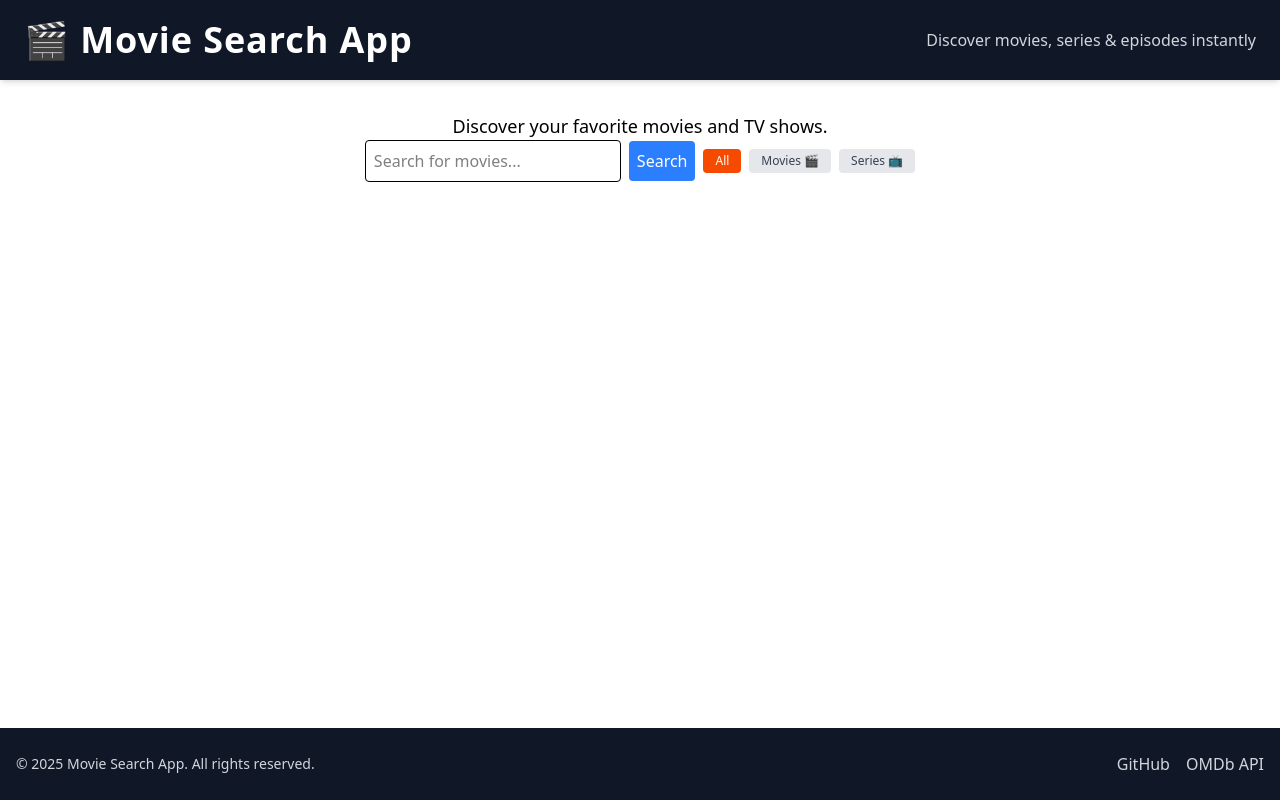
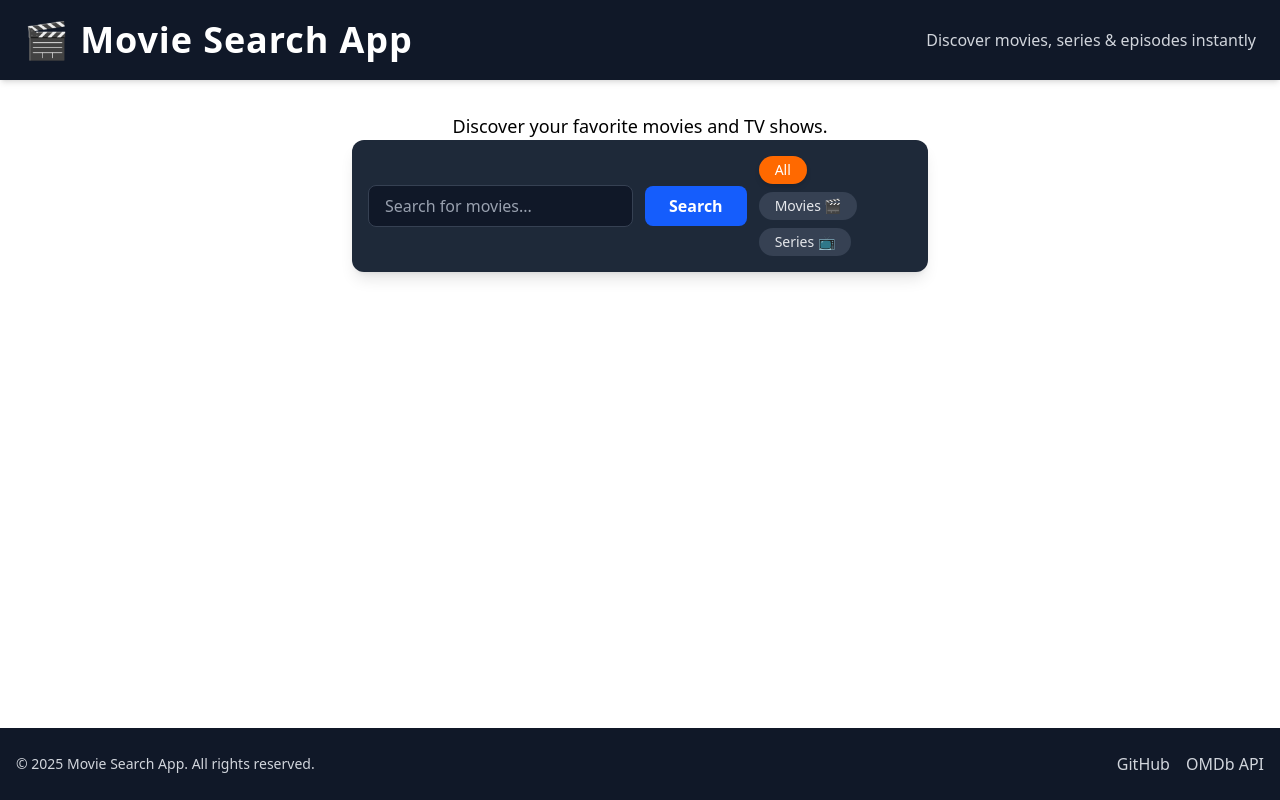
Before and after one commit to john-papani/movie-search-app, a Next.js app: page / in a window 1280 px wide. Built offline with nearby package versions, Linux system fonts and the light colour scheme.

Commit message:
Update SearchBar

```diff
--- a/src/app/Components/Searchbar.js
+++ b/src/app/Components/Searchbar.js
@@ -30,7 +30,7 @@ function Searchbar({ setMoviesData, setLoading }) {
         e.preventDefault();
         handleSubmit();
       }}
-      className="flex flex-col md:flex-row items-center gap-2"
+      className="flex flex-col md:flex-row items-center gap-3 w-full max-w-xl mx-auto p-4 bg-gray-800 rounded-xl shadow-lg"
     >
       {/* Search Input */}
       <input
@@ -38,19 +38,19 @@ function Searchbar({ setMoviesData, setLoading }) {
         placeholder="Search for movies..."
         value={query}
         onChange={(e) => setQuery(e.target.value)}
-        className="border p-2 rounded w-full md:w-64"
+        className="flex-1 px-4 py-2 rounded-lg border border-gray-700 bg-gray-900 text-white placeholder-gray-400 focus:outline-none focus:ring-2 focus:ring-blue-500 transition"
       />
 
       {/* Search Button */}
       <button
         type="submit"
-        className="p-2 bg-blue-500 text-white rounded w-full md:w-auto"
+        className="px-6 py-2 bg-blue-600 text-white rounded-lg font-semibold hover:bg-blue-700 transition"
       >
         Search
       </button>
 
       {/* Toggle Filter Buttons */}
-      <div className="flex gap-2">
+      <div className="flex flex-wrap gap-2 mt-2 md:mt-0">
         {[
           { label: "All", value: "" },
           { label: "Movies 🎬", value: "movie" },
@@ -60,10 +60,10 @@ function Searchbar({ setMoviesData, setLoading }) {
             key={item.value || "all"}
             type="button"
             onClick={() => setType(item.value)}
-            className={`px-3 py-1 rounded text-xs font-medium transition-colors ${
+            className={`px-4 py-1 rounded-full text-sm font-medium transition-colors ${
               type === item.value
-                ? "bg-orange-600 text-white"
-                : "bg-gray-200 text-gray-700 hover:bg-gray-300"
+                ? "bg-orange-500 text-white shadow-md"
+                : "bg-gray-700 text-gray-200 hover:bg-gray-600"
             }`}
           >
             {item.label}
```
